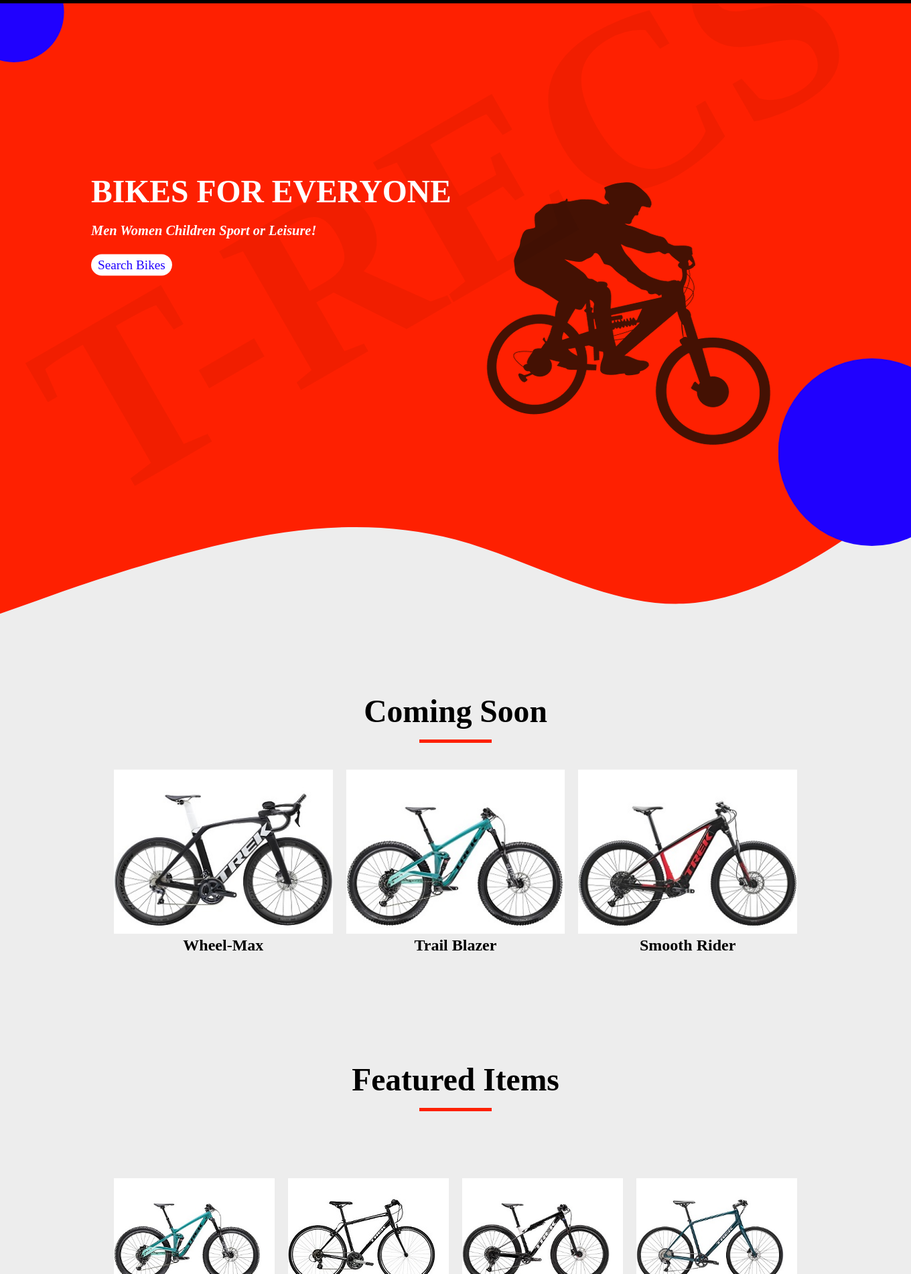
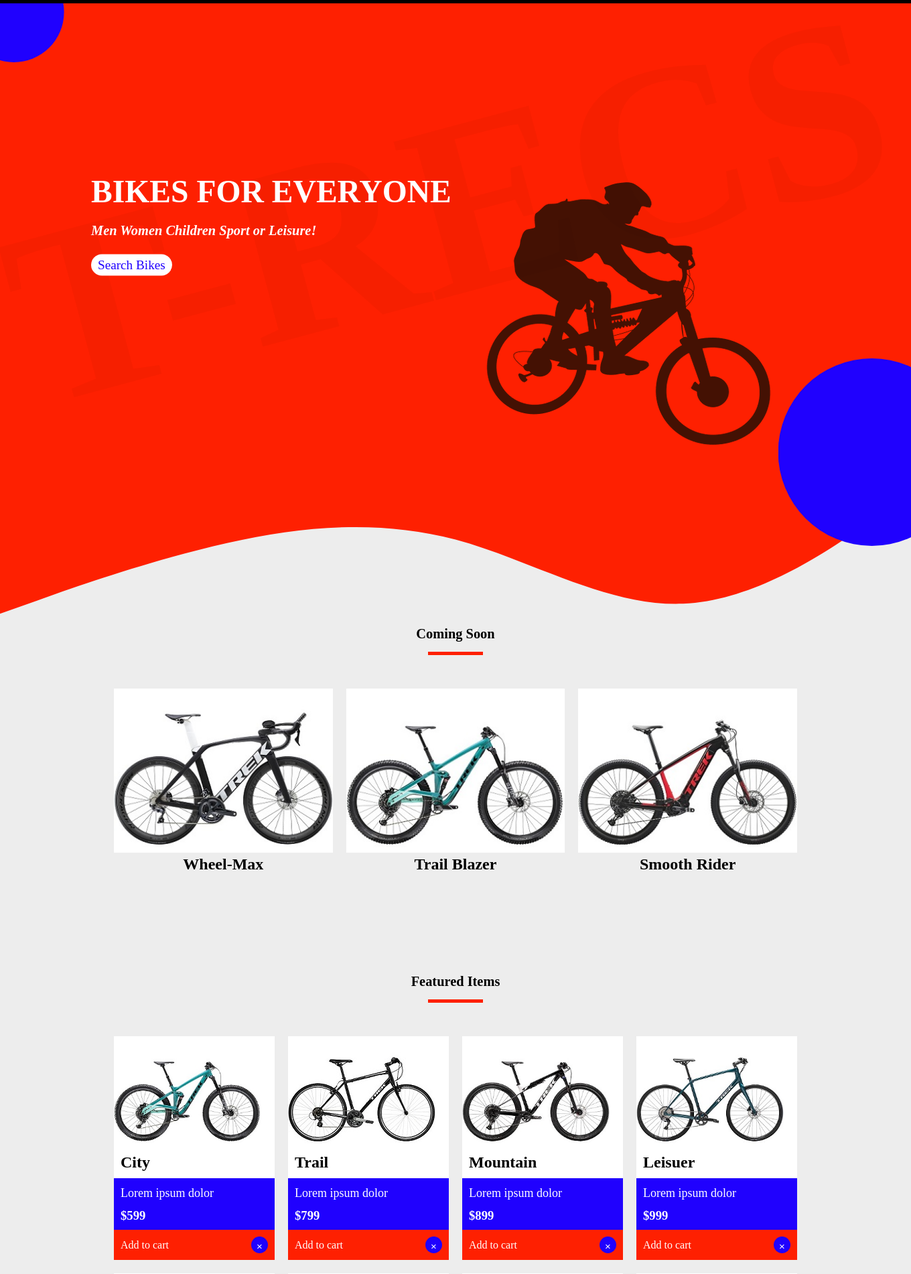
Before and after one commit to VergilKellley/treks, a PHP site: page / in a window 1360 px wide; the page is wider, and only the part inside the window is pictured. Shown: the part 65-1967 px from the top of that part at 67% size. Run offline with PHP 8.4, Linux system fonts and the light colour scheme.

Commit message:
styled middle section

```diff
--- a/css/styles.css
+++ b/css/styles.css
@@ -164,11 +164,11 @@ HERO
 #t-recs-waterMark {
   position: absolute;
   display: block;
-  font-size: 27vw;
+  font-size: 27.5vw;
   width: 100vw;
-  color: rgba(0, 0, 0, .05);
+  color: rgba(0, 0, 0, .03);
   top: 20%;
-  transform: rotate(-30deg);
+  transform: rotate(-15deg);
   z-index: 6;
 }
 #hero-img-text-container {
@@ -291,20 +291,20 @@ Main Section
 }
 
 .comingSoonText .comingSoon {
-  font-size: 3.5vw;
-  margin-top: 300px;
+  font-size: 1.5vw;
+  margin-top: 200px;
   padding-bottom: 20px;
 }
 
 .featuredItemsText {
-  font-size: 3.5vw;
+  font-size: 1.5vw;
   margin-top: 100px;
   padding-bottom: 20px;
 }
 
 .comingSoonUnderline {
   position: absolute;
-  width: 8vw;
+  width: 6vw;
   bottom: 0;
   border-bottom: 5px solid var(--accent-color);
 }
@@ -314,7 +314,7 @@ Main Section
   position: relative;
   display: grid;
   grid-template-columns: repeat(auto-fit, minmax(14rem, 1fr));
-  top: 5vh;
+  top: 50px;
   width: 75vw;
   gap: 20px;
   margin: 0 auto  100px auto;
@@ -329,9 +329,8 @@ Main Section
 }
 .main-section {
   position: relative;
-  padding-bottom: 20vh;
-  margin-bottom: 100px;
-  margin-top: 100px;
+  padding-bottom: 30vh;
+  margin-top: 50px;
 }
 
 .addTo-cartBtn-Container {
@@ -555,11 +554,18 @@ Middle Banner
 }
 .middleBannerTextContainer {
   position: absolute;
+  display: flex;
   background-color: var(--accent-color);
   width: 100vw;
+  height: 85px;
+  justify-content: center;
   text-align: center;
   margin-top: -80px;
   color: #fff;
+}
+
+.middleBanner p {
+  width: 475px;
 }
 
 .middleBannerTextContainer h2 {
@@ -567,7 +573,8 @@ Middle Banner
 }
 
 .middleBannerTextContainer img {
-  background: var(--accent-color);
+  width: 270px;
+  height: 270px;
 }
 
 
@@ -579,14 +586,12 @@ Review Cards
   position: relative;
   display: grid;
   grid-template-columns: repeat(auto-fit, minmax(14rem, 1fr));
-  top: 5vh;
   width: 75vw;
   gap: 20px;
-  margin: 100px auto  100px auto;
+  margin: 0 auto  100px auto;
 }
 
 .threeReviews {
-  width: 23vw;
   display: flex;
   flex-direction: column;
   justify-content: center;
```
